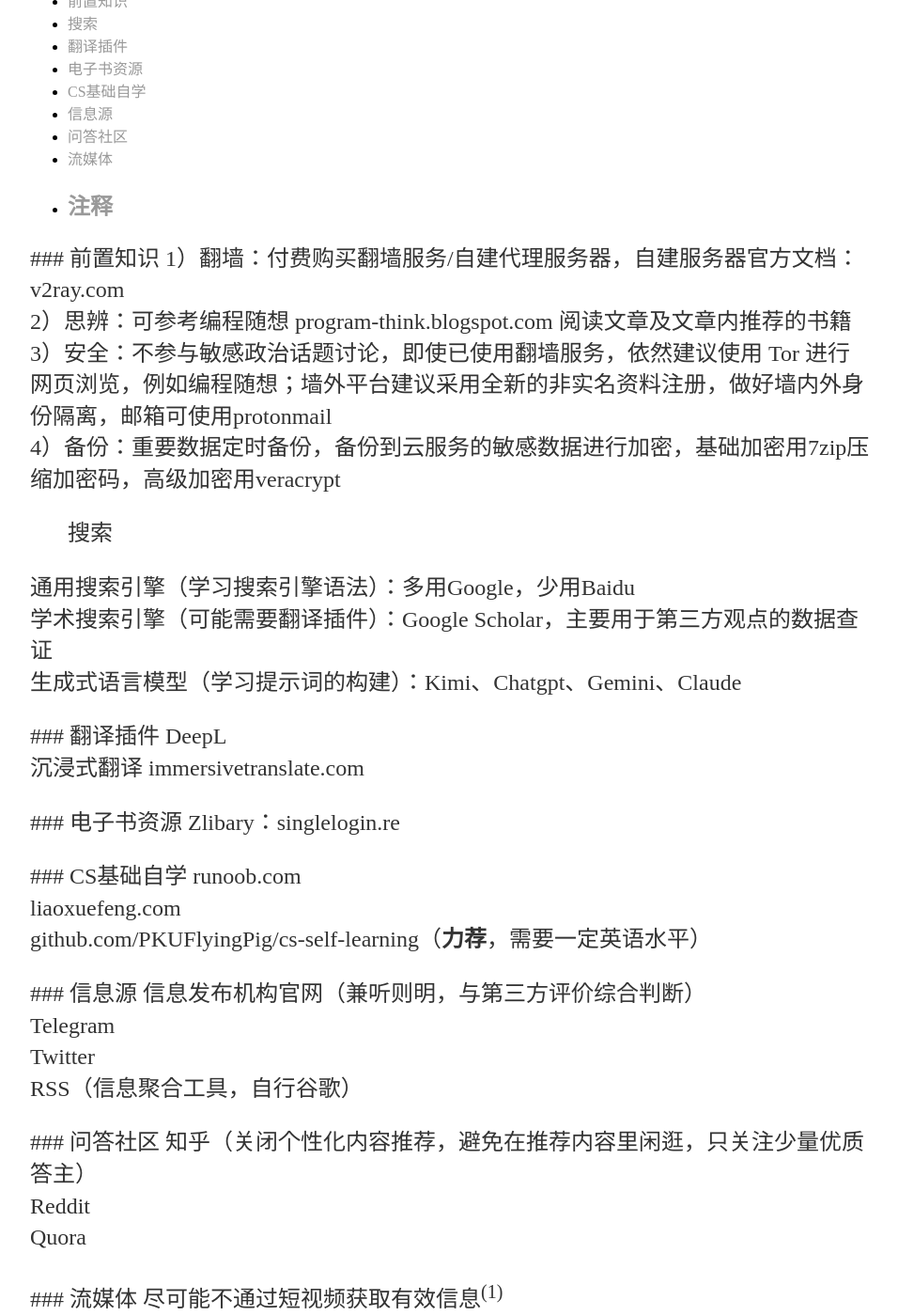
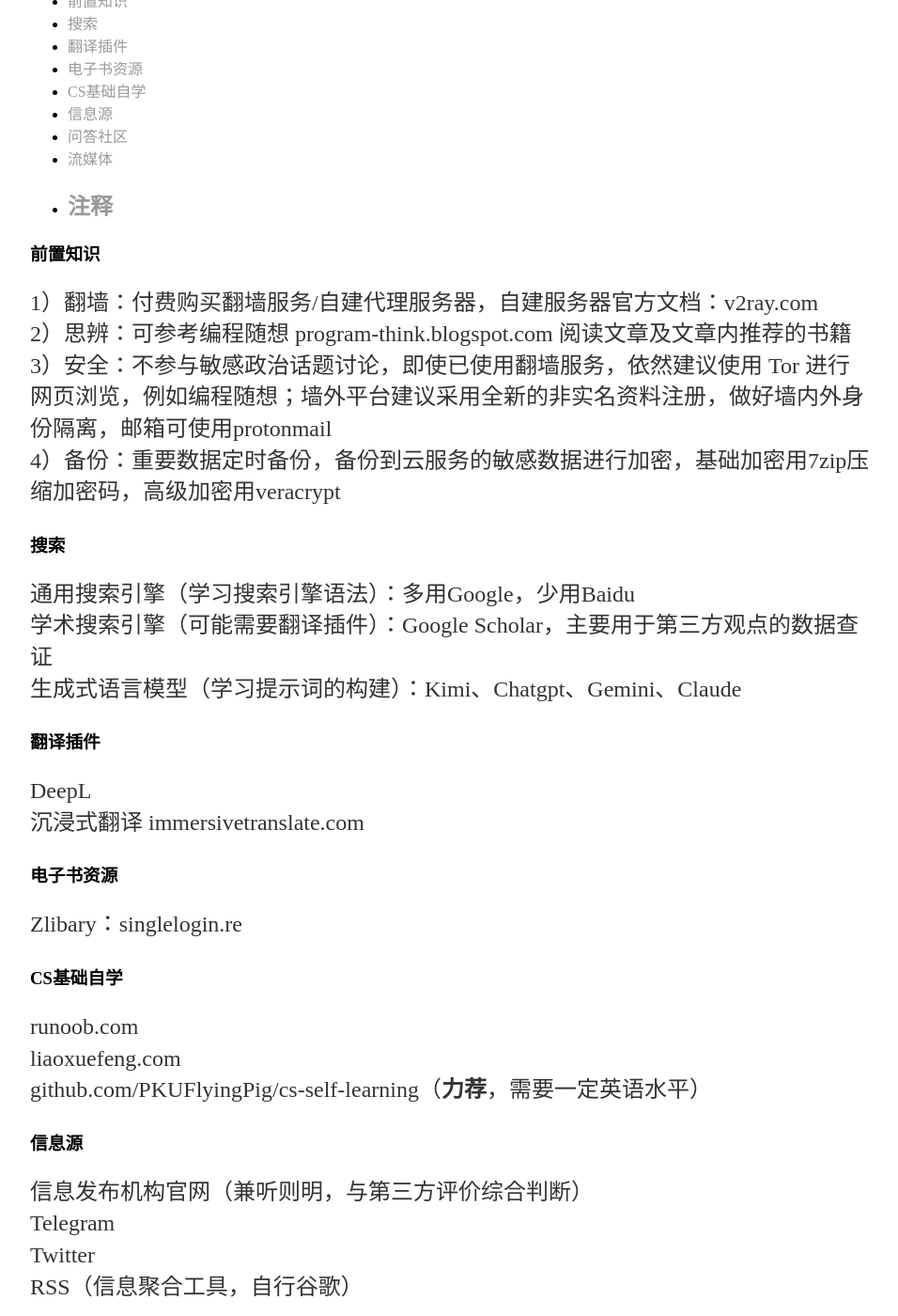
Before and after one commit to cnt2/cnt2.github.io, a Jekyll site: the page built from _posts/2024-08-12-get-information.md, in a window 1280 px wide and 1400 px high, scrolled down 337 px. Shown: the whole window at 94% size, without its empty margins (160-1116 px from the left). Built offline with Jekyll 4.4.1, drawn with Linux system fonts in a browser that asks for light colours; some of the changed text lies outside the part shown.

```diff
--- a/_posts/2024-08-12-get-information.md
+++ b/_posts/2024-08-12-get-information.md
@@ -15,42 +15,41 @@ data: 2024-08-12
 - [注释](#注释)
 ---
 
- ### 前置知识
+### 前置知识
 1）翻墙：付费购买翻墙服务/自建代理服务器，自建服务器官方文档：v2ray.com
 2）思辨：可参考编程随想 program-think.blogspot.com 阅读文章及文章内推荐的书籍
 3）安全：不参与敏感政治话题讨论，即使已使用翻墙服务，依然建议使用 Tor 进行网页浏览，例如编程随想；墙外平台建议采用全新的非实名资料注册，做好墙内外身份隔离，邮箱可使用protonmail
 4）备份：重要数据定时备份，备份到云服务的敏感数据进行加密，基础加密用7zip压缩加密码，高级加密用veracrypt
 
-> 搜索
-
+### 搜索
  通用搜索引擎（学习搜索引擎语法）：多用Google，少用Baidu
  学术搜索引擎（可能需要翻译插件）：Google Scholar，主要用于第三方观点的数据查证
  生成式语言模型（学习提示词的构建）：Kimi、Chatgpt、Gemini、Claude
 
- ### 翻译插件
+### 翻译插件
  DeepL
  沉浸式翻译 immersivetranslate.com
 
- ### 电子书资源
+### 电子书资源
  Zlibary：singlelogin.re
 
- ### CS基础自学
+### CS基础自学
  runoob.com
  liaoxuefeng.com
  github.com/PKUFlyingPig/cs-self-learning（**力荐**，需要一定英语水平）
 
- ### 信息源
+### 信息源
  信息发布机构官网（兼听则明，与第三方评价综合判断）
  Telegram
  Twitter
  RSS（信息聚合工具，自行谷歌）
 
- ### 问答社区
+### 问答社区
  知乎（关闭个性化内容推荐，避免在推荐内容里闲逛，只关注少量优质答主）
  Reddit
  Quora
 
- ### 流媒体
+### 流媒体
  尽可能不通过短视频获取有效信息<sup>(1)</sup>
  B站 （关闭个性化内容推荐，避免在推荐内容里闲逛，只关注少量优质UP主
  Youtube（关闭个性化内容推荐，避免在推荐内容里闲逛，只关注少量优质频道
```
